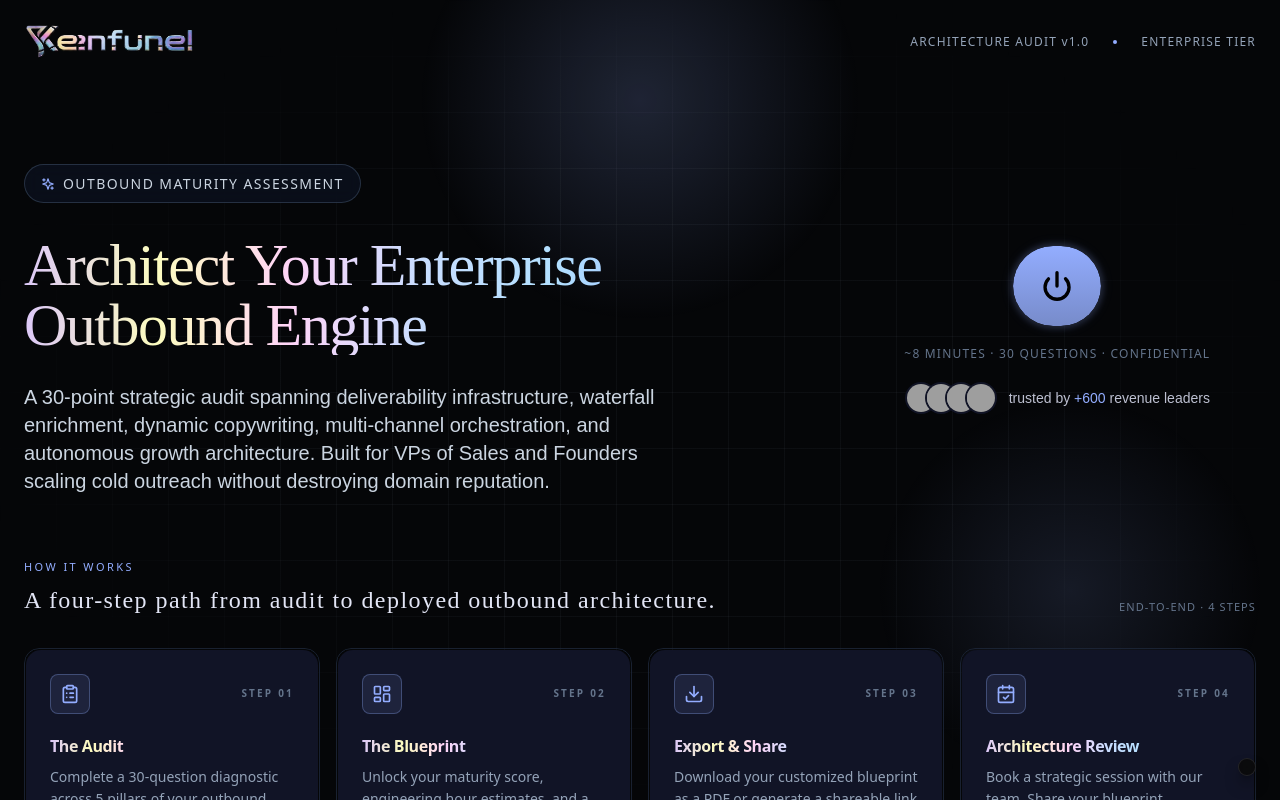
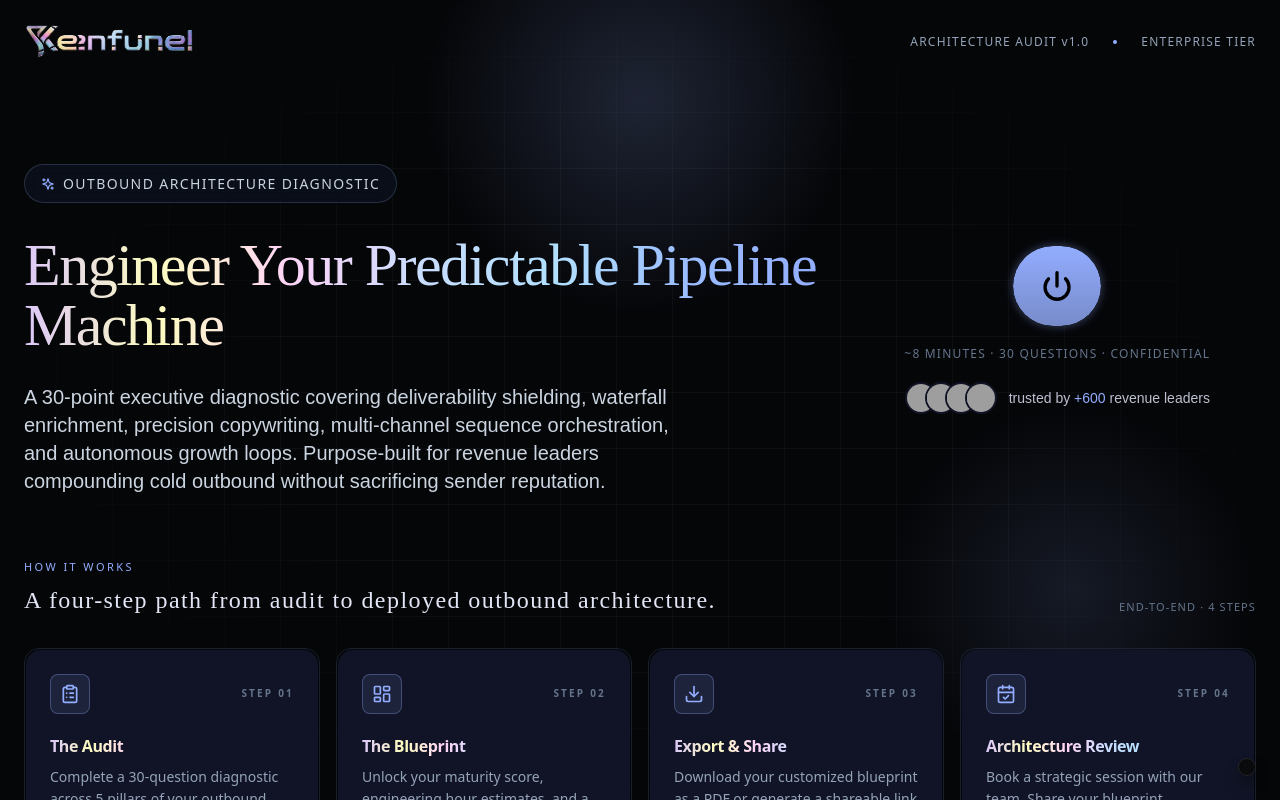
Before and after one commit to keenfunnel-agency/outreach-roadmap, a React (Vite) app: page / in a window 1280 px wide. Shown: the top 800 px of the page. Built offline with nearby package versions, Linux system fonts and the light colour scheme; grey boxes are pictures that could not be loaded; a web font is replaced by a local one.

Commit message:
Updated Landing.tsx

```diff
--- a/src/components/Landing.tsx
+++ b/src/components/Landing.tsx
@@ -36,17 +36,17 @@ export default function Landing({ onStart }: Props) {
           <div className="w-full lg:w-2/3 text-left">
             <div className="inline-flex items-center gap-2 rounded-full border border-slate-700/70 bg-slate-900/50 px-4 py-2 text-[14px] font-medium tracking-widest text-slate-300 backdrop-blur">
               <Sparkles className="h-3.5 w-3.5 text-[#93ADFF]" />
-              OUTBOUND MATURITY ASSESSMENT
+              OUTBOUND ARCHITECTURE DIAGNOSTIC
             </div>
 
             <h1 className="mt-8 font-display text-4xl font-normal leading-[1.1] tracking-tight text-clip md:text-6xl">
-              Architect Your Enterprise Outbound Engine
+              Engineer Your Predictable Pipeline Machine
             </h1>
 
             <p className="mt-7 max-w-2xl text-lg leading-[1.55] text-slate-300 md:text-xl">
-              A 30-point strategic audit spanning deliverability infrastructure, waterfall enrichment,
-              dynamic copywriting, multi-channel orchestration, and autonomous growth architecture.
-              Built for VPs of Sales and Founders scaling cold outreach without destroying domain reputation.
+              A 30-point executive diagnostic covering deliverability shielding, waterfall enrichment,
+              precision copywriting, multi-channel sequence orchestration, and autonomous growth loops.
+              Purpose-built for revenue leaders compounding cold outbound without sacrificing sender reputation.
             </p>
           </div>
 
```
